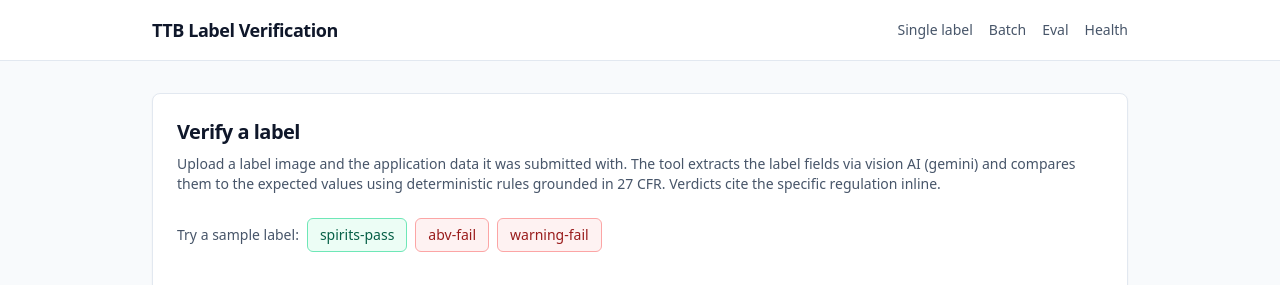
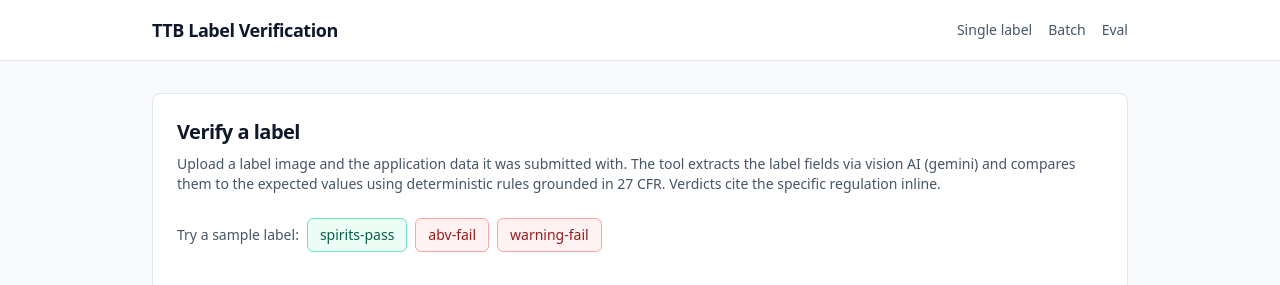
Before and after one commit to seeincodes/ttb-label-verifier, a FastAPI app: page / in a window 1280 px wide. Shown: the top 285 px of the page. Run offline with FastAPI, Linux system fonts and the light colour scheme; some libraries are stand-ins or nearby versions.

Commit message:
chore(ui): drop Health link from nav — keep the /health route (#7)
The /health endpoint stays — Render's health-check probe (render.yaml)
and the smoke tests in docs/DEPLOY.md §4 depend on it. Only the link
in the agent-facing nav is removed.

Why: /health returns {"status":"ok","extractor":"gemini"} — a liveness
probe shape, not a human-navigable page. A compliance agent reads
"Health" in the masthead and might think it's a verifier-rule status
or a model-health dashboard; it's neither. Best practice for federal-
tone tooling: liveness endpoints live at well-known URLs but stay out
of human navigation. Three actual functional surfaces (Verify / Batch
/ Eval) read cleaner in the masthead without it.

No tests assert on the nav containing "Health" — verified before
removing.

340/340 suite green.

Co-authored-by: Xian Zheng <seeinplay@gmail.com>

```diff
--- a/app/templates/base.html
+++ b/app/templates/base.html
@@ -23,7 +23,6 @@
           <a href="/" class="hover:text-slate-900">Single label</a>
           <a href="/batch" class="hover:text-slate-900">Batch</a>
           <a href="/eval" class="hover:text-slate-900">Eval</a>
-          <a href="/health" class="hover:text-slate-900">Health</a>
         </nav>
       </div>
     </header>
```
